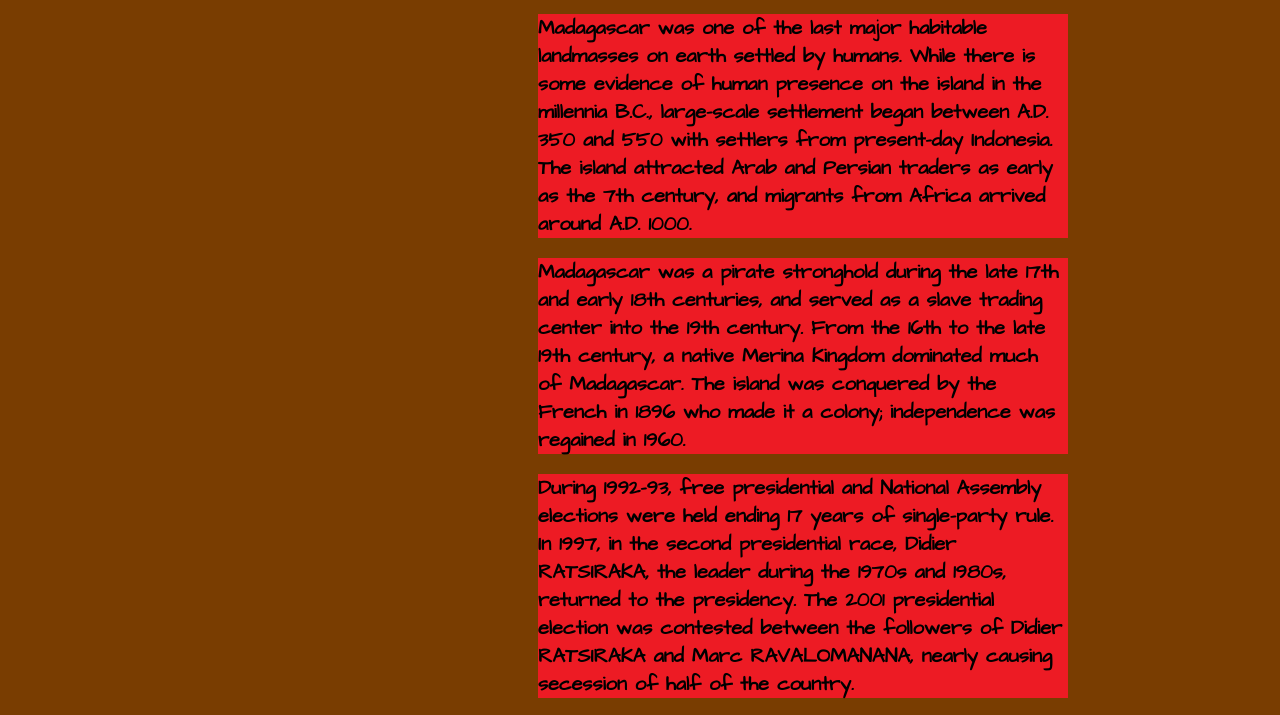
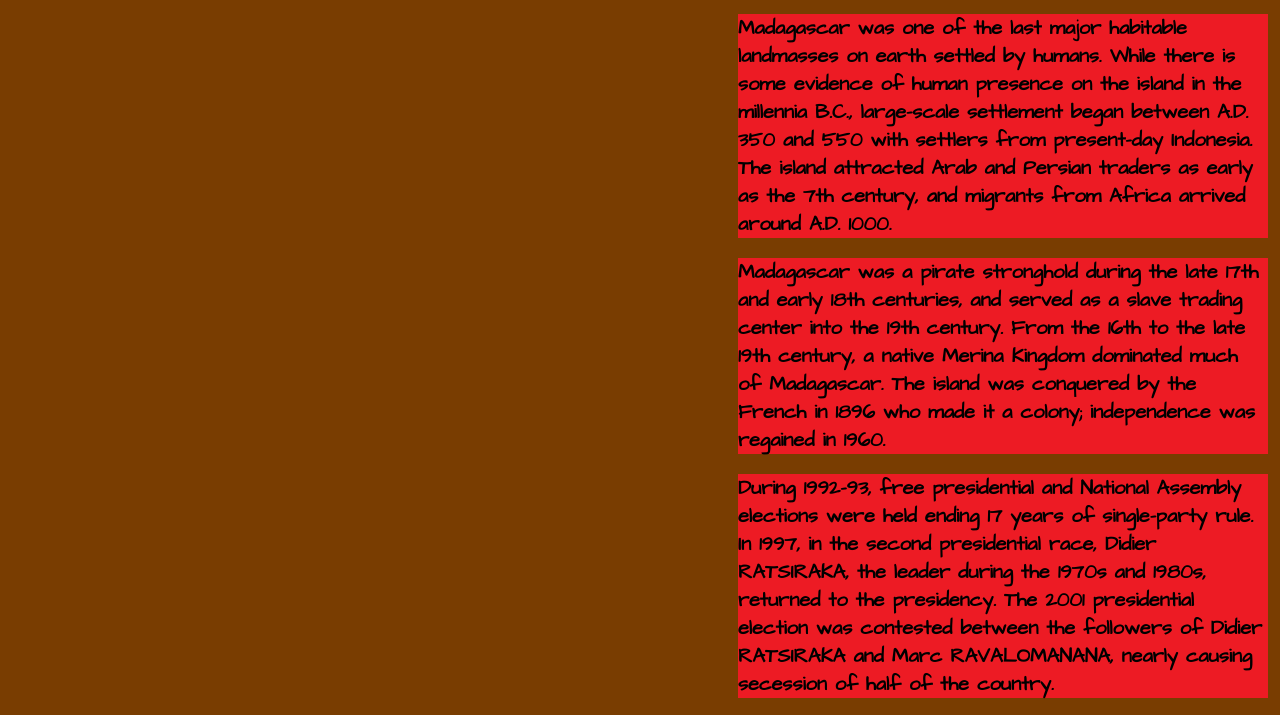
Before and after one commit to zxn75/zxn75.github.io, a plain HTML site: page madagascar.html in a window 1280 px wide. Shown: the part 485-1200 px from the top of the page. Drawn offline with Linux system fonts and the light colour scheme; files that its build step writes are made by us from their sources.

Commit message:
Update style.css

```diff
--- a/style.css
+++ b/style.css
@@ -1,6 +1,6 @@
 #wrapper{
   width: 1060px;
-  margin-left: 200;
+  margin-left: 200px;
   margin-right: auto;
   display: grid;
   grid-template-columns: 1fr 1fr;
```
